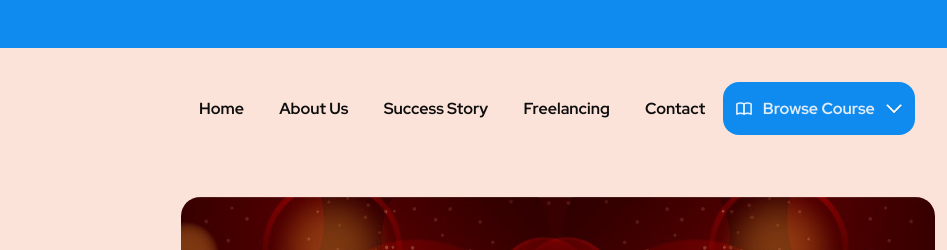
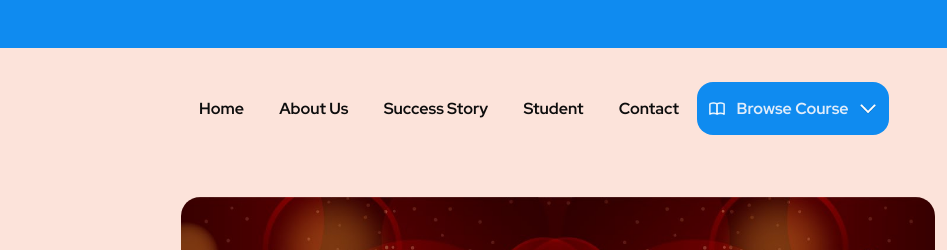
Before and after one commit to sumonh-star/Creative-IT-Institute-Demo-Webpage, a plain HTML site: page index.html in a window 1280 px wide. Shown: the top 250 px of the page, 333-1280 px from the left. Drawn offline with Linux system fonts and the light colour scheme.

Commit message:
Update index.html

```diff
--- a/index.html
+++ b/index.html
@@ -43,7 +43,7 @@
                             <a href="#">Success Story</a>
                         </li>
                         <li>
-                            <a href="#">Freelancing</a>
+                            <a href="https://sumonh-star.github.io/CIT-Student-s-Info/">Student</a>
                         </li>
                         <li>
                             <a href="#">Contact</a>
```
